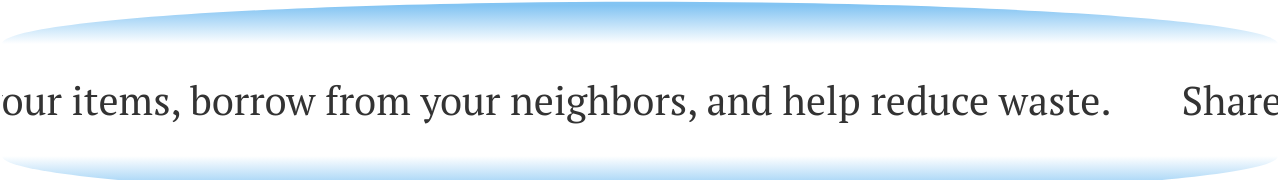
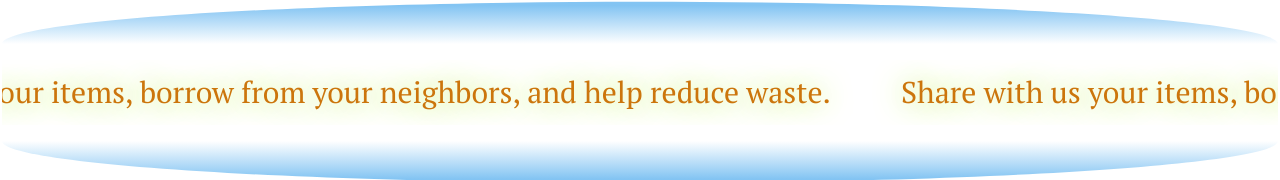
Before and after one commit to HackYourFutureProjects/c51-final-project-group-A, a React (Vite) app in the folder client/: page / in a window 1280 px wide. Shown: the part 1050-1230 px from the top of the page. Built offline with nearby package versions, Linux system fonts and the light colour scheme; no server answers.

Commit message:
change color of span

```diff
--- a/client/src/components/HomeComponents/HorizontalScrolling.css
+++ b/client/src/components/HomeComponents/HorizontalScrolling.css
@@ -13,8 +13,10 @@
 
 .scroll-content span {
   display: inline-block;
-  padding-right: 70px; /* space between repeats */
-  font-size: 40px;
+  padding-right: 70px;
+  font-size: 30px;
+  color: #cc750c;
+  text-shadow: 1px 1px 30px rgb(177, 228, 59);
 }
 
 @keyframes scroll {
```
